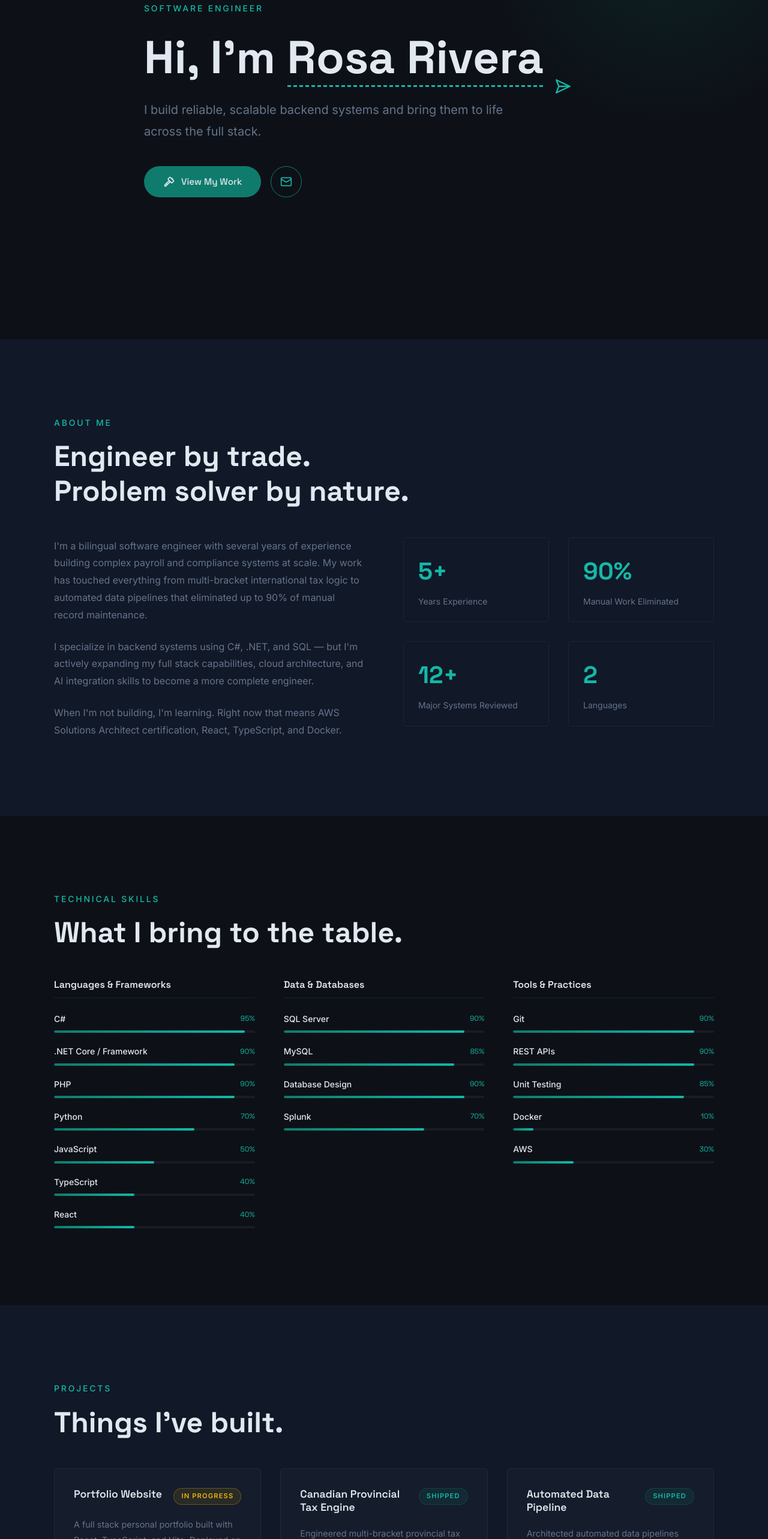
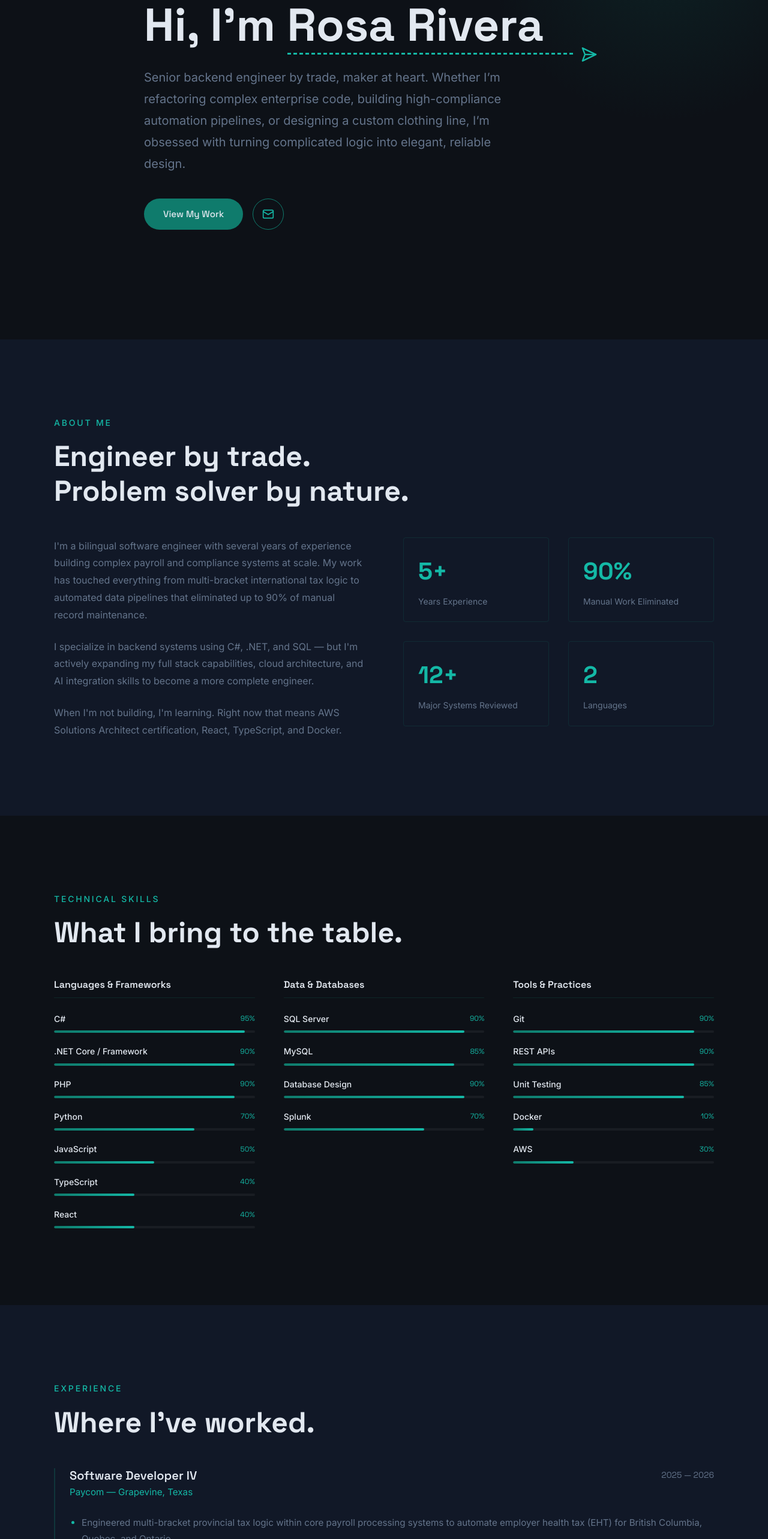
Before and after one commit to Kaito321/portfolio, a React app: page / in a window 1280 px wide. Shown: the part 234-2800 px from the top of the page at 60% size. Built offline with nearby package versions, Linux system fonts and the light colour scheme; the HTML template or start-up script is replaced by a standard one.

Commit message:
Portfolio : Added Experince page, updated home page animation

```diff
--- a/src/App.tsx
+++ b/src/App.tsx
@@ -4,6 +4,7 @@ import Footer from './components/Footer/Footer'
 import Home from './pages/Home/Home'
 import About from './pages/About/About'
 import Skills from './pages/Skills/Skills'
+import Experience from './pages/Experience/Experience'
 import Projects from './pages/Projects/Projects'
 import Contact from './pages/Contact/Contact'
 
@@ -16,6 +17,7 @@ function App() {
                 <Home />
                 <About />
                 <Skills />
+                <Experience />
                 <Projects />
                 <Contact />
             </main>
--- a/src/components/Footer/Footer.tsx
+++ b/src/components/Footer/Footer.tsx
@@ -6,7 +6,7 @@ function Footer() {
             <div className="footer-inner">
                 <p className="footer-logo">RR</p>
                 <p className="footer-copy">
-                    Designed & built by Rosa Rivera
+                    Designed & built by Rosa Rivera 2026
                 </p>
                 <div className="footer-links">
                     <a href="mailto:rars213@gmail.com">Email</a>
--- a/src/components/Navbar/Navbar.tsx
+++ b/src/components/Navbar/Navbar.tsx
@@ -20,6 +20,7 @@ function Navbar() {
                 <li><a href="#home">Home</a></li>
                 <li><a href="#about">About</a></li>
                 <li><a href="#skills">Skills</a></li>
+                <li><a href="#experience">Experience</a></li>
                 <li><a href="#projects">Projects</a></li>
                 <li><a href="#contact">Contact</a></li>
             </ul>
--- /dev/null
+++ b/src/pages/Experience/Experience.css
@@ -0,0 +1,78 @@
+.experience {
+    background: var(--bg-secondary);
+}
+
+.experience-list {
+    display: flex;
+    flex-direction: column;
+    gap: 4rem;
+}
+
+.experience-item {
+    display: flex;
+    flex-direction: column;
+    gap: 1.5rem;
+    padding-left: 1.5rem;
+    border-left: 2px solid rgba(15, 123, 108, 0.3);
+    transition: border-color 0.2s ease;
+}
+
+.experience-item:hover {
+    border-left-color: var(--teal-light);
+}
+
+.experience-header {
+    display: flex;
+    justify-content: space-between;
+    align-items: flex-start;
+    gap: 1rem;
+    flex-wrap: wrap;
+}
+
+.experience-left {
+    display: flex;
+    flex-direction: column;
+    gap: 0.25rem;
+}
+
+.experience-role {
+    font-family: var(--font-display);
+    font-size: 1.25rem;
+    font-weight: 600;
+    color: var(--text-primary);
+}
+
+.experience-company {
+    font-size: 0.95rem;
+    color: var(--teal-light);
+}
+
+.experience-period {
+    font-family: var(--font-display);
+    font-size: 0.875rem;
+    color: var(--text-muted);
+    white-space: nowrap;
+}
+
+.experience-bullets {
+    display: flex;
+    flex-direction: column;
+    gap: 0.75rem;
+    padding-left: 1.25rem;
+}
+
+.experience-bullets li {
+    font-size: 0.95rem;
+    color: var(--text-muted);
+    line-height: 1.8;
+}
+
+.experience-bullets li::marker {
+    color: var(--teal-light);
+}
+
+@media (max-width: 768px) {
+    .experience-header {
+        flex-direction: column;
+    }
+}
--- /dev/null
+++ b/src/pages/Experience/Experience.tsx
@@ -0,0 +1,62 @@
+import './Experience.css'
+
+const experiences = [
+    {
+        company: 'Paycom',
+        location: 'Grapevine, Texas',
+        role: 'Software Developer IV',
+        period: '2025 — 2026',
+        bullets: [
+            'Engineered multi-bracket provincial tax logic within core payroll processing systems to automate employer health tax (EHT) for British Columbia, Quebec, and Ontario.',
+            'Developed proactive self-correction logic for tax overrides, preventing client over-taxation and ensuring 100% compliance without manual intervention.',
+            'Launched high-impact epics, including new filing frequency feature, managing entire stack from database design and API development to UI implementation.',
+            'Architected automated data pipelines that reduced manual record maintenance by up to 90% through implementation of self-serve source data access.',
+            'Established standardized testing patterns and comprehensive documentation, including exhaustive edge case coverage across various tax jurisdictions, to ensure zero-defect releases.',
+            'Elevated team technical baseline by training QA and Development peers on complex international calculations and providing architectural peer reviews for 12 major merge requests.',
+            'Served as primary technical subject matter expert (SME) for international compliance, bridging gaps between Product, QA, and Support.',
+            'Spearheaded internal process improvements and environment promotion checklists that significantly streamlined release velocity.',
+        ],
+    },
+    {
+        company: 'Paycom',
+        location: 'Grapevine, Texas',
+        role: 'Software Developer',
+        period: '2021 — 2025',
+        bullets: [
+            'Designed and implemented C# REST API endpoints for real-time minimum wage calculations and compliance alerts, enabling rapid software adaptation to changing government regulations.',
+            'Refactored legacy PHP code into modular, maintainable MVC-style patterns, significantly reducing maintenance friction and improving system scalability.',
+            'Developed reusable validation logic and configuration-driven UI components to support country-specific compliance rules for international users.',
+        ],
+    },
+]
+
+function Experience() {
+    return (
+        <section className="experience section-padding" id="experience">
+            <div className="experience-inner section-inner">
+                <p className="section-eyebrow">Experience</p>
+                <h2 className="section-title">Where I've worked.</h2>
+                <div className="experience-list">
+                    {experiences.map((exp, index) => (
+                        <div className="experience-item" key={index}>
+                            <div className="experience-header">
+                                <div className="experience-left">
+                                    <h3 className="experience-role">{exp.role}</h3>
+                                    <p className="experience-company">{exp.company} — {exp.location}</p>
+                                </div>
+                                <span className="experience-period">{exp.period}</span>
+                            </div>
+                            <ul className="experience-bullets">
+                                {exp.bullets.map((bullet, i) => (
+                                    <li key={i}>{bullet}</li>
+                                ))}
+                            </ul>
+                        </div>
+                    ))}
+                </div>
+            </div>
+        </section>
+    )
+}
+
+export default Experience
--- a/src/pages/Home/Home.css
+++ b/src/pages/Home/Home.css
@@ -24,6 +24,7 @@
     width: 100%;
 }
 
+/*noinspection CssNoGenericFontName*/
 .hero-eyebrow {
     font-family: var(--font-body);
     font-size: 0.875rem;
@@ -45,9 +46,19 @@
     position: relative;
     color: var(--text-primary);
     display: inline-block;
+    clip-path: inset(0 100% 0 0);
+    transition: clip-path 1.2s ease 0.3s;
 }
-/* underline */
+
+.hero-name.animate {
+    clip-path: inset(0 -10% 0 0);
+}
+
 .hero-name::after {
+    display: none;
+}
+
+.hero-name-wrapper::after {
     content: '';
     position: absolute;
     bottom: -4px;
@@ -64,8 +75,8 @@
     transition: width 1.2s ease 0.3s;
 }
 
-.hero-name.animate::after {
-    width: 100%;
+.hero-name-wrapper.animate::after {
+    width: 112%;
 }
 
 .hero-subtitle {
@@ -91,25 +102,26 @@
 
 .airplane-wrapper {
     position: absolute;
-    bottom: -36px;
     left: 0;
     opacity: 0;
-    transform: translateX(0px);
+    transform: translateX(0px) translateY(50%);
     transition: none;
 }
 
+/*noinspection CssUnresolvedCustomProperty*/
 .airplane-wrapper.animate {
     opacity: 1;
-    transform: translateX(calc(100% + 412px));
+    transform: translateX(var(--travel-distance)) translateY(40%);
     transition: opacity 0.1s ease 0.3s, transform 1.2s ease 0.3s;
 }
 
 .airplane-icon {
-    width: 28px;
-    height: 28px;
+    width: clamp(16px, 2.5vw, 28px);
+    height: clamp(16px, 2.5vw, 28px);
 }
 
 /* --------- Hero CTA buttons ---------*/
+/*noinspection CssNoGenericFontName*/
 .btn-oval {
     display: inline-flex;
     align-items: center;
--- a/src/pages/Home/Home.tsx
+++ b/src/pages/Home/Home.tsx
@@ -26,10 +26,11 @@ const PaperAirplane = () => (
     </svg>
 )
 
+/* --TODO: evaluate whether this will be used in the final version
 const Hammer = () => (
     <svg
-        width="20"
-        height="20"
+        width="25"
+        height="25"
         viewBox="-1.5 -1.5 24 24"
         xmlns="http://www.w3.org/2000/svg"
         style={{ transform: 'scaleX(-1)' }}
@@ -39,7 +40,7 @@ const Hammer = () => (
             d="m2.536 8.9l2.828 2.828l6.364-6.364l-2.829-2.828zm12.727 5.656l-4.95-4.95l-.706.708l4.95 4.95zm1.415 1.415l-.707.707l1.767 1.767a.5.5 0 0 0 .707-.707zM6.01 2.596L7.485 1.12a2 2 0 0 1 2.829 0l2.828 2.829a2 2 0 0 1 0 2.828l-1.414 1.414l8.132 8.132a2.5 2.5 0 1 1-3.536 3.536l-8.132-8.132l-1.414 1.414a2 2 0 0 1-2.828 0l-2.83-2.827a2 2 0 0 1 0-2.829l1.475-1.474a1.5 1.5 0 0 1 .293-1.708L4.303 2.89a1.5 1.5 0 0 1 1.708-.293z"
         />
     </svg>
-)
+)*/
 
 const MailIcon = () => (
     <svg width="20" height="20" viewBox="0 0 24 24" fill="none" xmlns="http://www.w3.org/2000/svg">
@@ -56,17 +57,44 @@ function Home() {
         const el = nameRef.current
         const plane = airplaneRef.current
         if (el && plane) {
+            const updatePosition = () => {
+                const nameWidth = el.offsetWidth
+                const svgEl = plane.querySelector('svg')
+                const planeWidth = svgEl ? svgEl.getBoundingClientRect().width : 28
+
+                plane.style.setProperty('--travel-distance', `${nameWidth - planeWidth * -1}px`)
+            }
+
+            updatePosition()
+
             setTimeout(() => {
                 el.classList.add('animate')
                 plane.classList.add('animate')
+                if (el.parentElement) {
+                    el.parentElement.classList.add('animate')
+                }
             }, 300)
+
+            window.addEventListener('resize', () => {
+                el.classList.remove('animate')
+                plane.classList.remove('animate')
+                plane.style.transition = 'none'
+
+                setTimeout(() => {
+                    updatePosition()
+                    el.classList.add('animate')
+                    plane.classList.add('animate')
+                }, 300)
+            })
+
+            return () => window.removeEventListener('resize', updatePosition)
         }
     }, [])
 
     return (
         <section className="hero" id="home">
             <div className="hero-content">
-                <p className="hero-eyebrow">Software Engineer</p>
+                <p className="hero-eyebrow">Senior Software Engineer</p>
                 <h1 className="hero-title">
                     Hi, I'm{' '}
                     <span className="hero-name-wrapper">
@@ -77,11 +105,12 @@ function Home() {
           </span>
                 </h1>
                 <p className="hero-subtitle">
-                    I build reliable, scalable backend systems and bring them to life across the full stack.
+                    Senior backend engineer by trade, maker at heart. Whether I’m refactoring complex enterprise code,
+                    building high-compliance automation pipelines, or designing a custom clothing line,
+                    I’m obsessed with turning complicated logic into elegant, reliable design.
                 </p>
                 <div className="hero-cta">
                     <a href="#projects" className="btn-oval">
-                        <Hammer />
                         <span>View My Work</span>
                     </a>
                     <a href="#contact" className="btn-icon-only" aria-label="Get in touch">
--- a/src/pages/Projects/Projects.tsx
+++ b/src/pages/Projects/Projects.tsx
@@ -4,27 +4,21 @@ const projects = [
     {
         title: 'Portfolio Website',
         description:
-            'A full stack personal portfolio built with React, TypeScript, and Vite. Deployed on AWS with CI/CD via GitHub Actions. Features AI integration and a clean, responsive design.',
+            'A full stack personal portfolio built with React, TypeScript, and Vite. Deployed on AWS with CI/CD via ' +
+            'GitHub Actions. Features AI integration and a clean, responsive design.',
         tags: ['React', 'TypeScript', 'AWS', 'Docker', 'CI/CD'],
         status: 'In Progress',
         link: '#',
     },
     {
-        title: 'Canadian Provincial Tax Engine',
+        title: 'JobSearch App with Claude',
         description:
-            'Engineered multi-bracket provincial tax logic for British Columbia, Quebec, and Ontario within a core payroll processing system. Included self-correction logic to prevent over-taxation without manual intervention.',
-        tags: ['C#', '.NET', 'SQL Server', 'Payroll Compliance'],
-        status: 'Shipped',
-        link: '#',
-    },
-    {
-        title: 'Automated Data Pipeline',
-        description:
-            'Architected automated data pipelines that reduced manual record maintenance by up to 90% through self-serve source data access. Eliminated recurring manual processes across multiple teams.',
-        tags: ['C#', 'SQL', 'Automation', 'REST APIs'],
-        status: 'Shipped',
-        link: '#',
-    },
+            'AI-powered job search agent built with React and Claude. Upload your resume, set your criteria, and let ' +
+            'the agent surface the most compatible listings with a ranked compatibility score.',
+        tags: ['React', 'TypeScript', 'Claude', 'API', 'SQL', 'JSON', 'HTML', 'Database'],
+        status: 'In Progress',
+        link: 'https://github.com/Kaito321/jobsearchagent',
+    }
 ]
 
 function Projects() {
```
Also changed, not shown: src/pages/About/About.css (+10 -0 lines), src/pages/Contact/Contact.css (+10 -9 lines), src/pages/Contact/Contact.tsx (+34 -5 lines).
